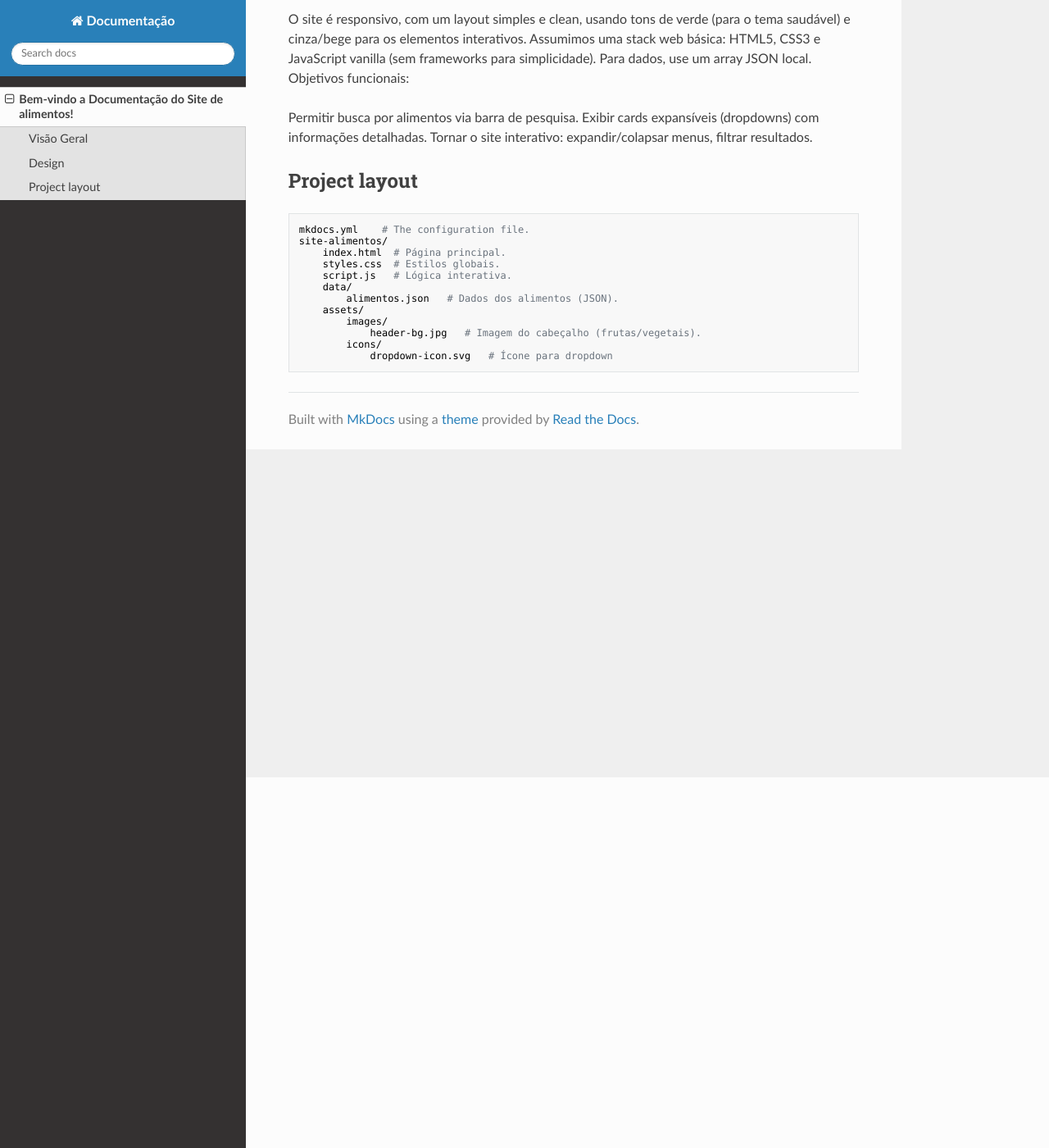
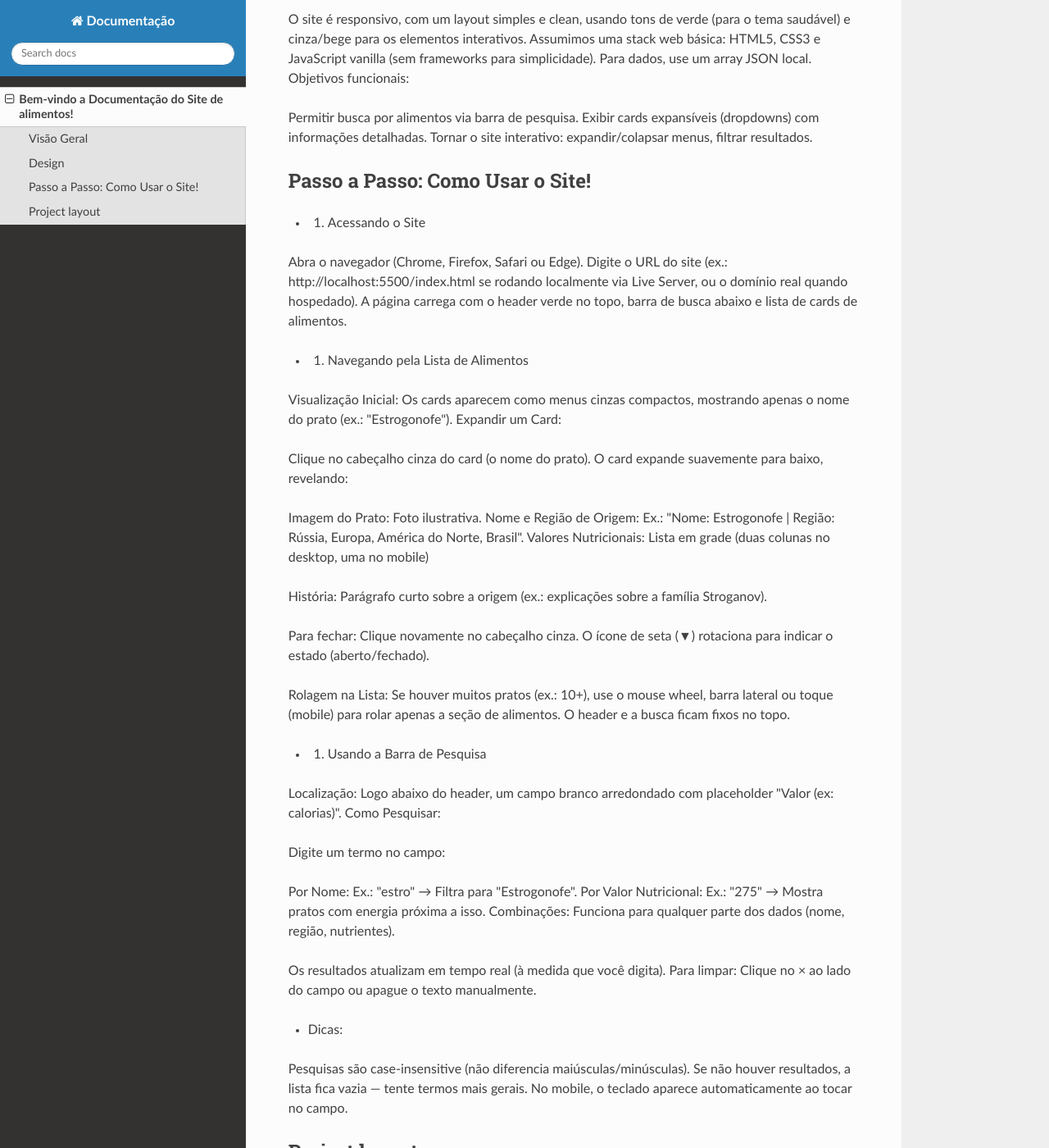
Before and after one commit to fRitaE/DocsSiteAlimentos, an MkDocs documentation site: the page built from docs/index.md, in a window 1280 px wide and 1400 px high, scrolled down 452 px. Shown: the whole window at 82% size. Built offline with MkDocs 1.6.1, drawn with Linux system fonts in a browser that asks for light colours; nearby versions of some CDN libraries.

Commit message:
Update index.md

```diff
--- a/docs/index.md
+++ b/docs/index.md
@@ -17,6 +17,53 @@ Permitir busca por alimentos via barra de pesquisa.
 Exibir cards expansíveis (dropdowns) com informações detalhadas.
 Tornar o site interativo: expandir/colapsar menus, filtrar resultados.
 
+##Passo a Passo: Como Usar o Site!
+
+* 1. Acessando o Site
+
+Abra o navegador (Chrome, Firefox, Safari ou Edge).
+Digite o URL do site (ex.: http://localhost:5500/index.html se rodando localmente via Live Server, ou o domínio real quando hospedado).
+A página carrega com o header verde no topo, barra de busca abaixo e lista de cards de alimentos.
+
+* 2. Navegando pela Lista de Alimentos
+
+Visualização Inicial: Os cards aparecem como menus cinzas compactos, mostrando apenas o nome do prato (ex.: "Estrogonofe").
+Expandir um Card:
+
+Clique no cabeçalho cinza do card (o nome do prato).
+O card expande suavemente para baixo, revelando:
+
+Imagem do Prato: Foto ilustrativa.
+Nome e Região de Origem: Ex.: "Nome: Estrogonofe | Região: Rússia, Europa, América do Norte, Brasil".
+Valores Nutricionais: Lista em grade (duas colunas no desktop, uma no mobile)
+
+História: Parágrafo curto sobre a origem (ex.: explicações sobre a família Stroganov).
+
+Para fechar: Clique novamente no cabeçalho cinza. O ícone de seta (▼) rotaciona para indicar o estado (aberto/fechado).
+
+Rolagem na Lista: Se houver muitos pratos (ex.: 10+), use o mouse wheel, barra lateral ou toque (mobile) para rolar apenas a seção de alimentos. O header e a busca ficam fixos no topo.
+
+* 3. Usando a Barra de Pesquisa
+
+Localização: Logo abaixo do header, um campo branco arredondado com placeholder "Valor (ex: calorias)".
+Como Pesquisar:
+
+Digite um termo no campo:
+
+Por Nome: Ex.: "estro" → Filtra para "Estrogonofe".
+Por Valor Nutricional: Ex.: "275" → Mostra pratos com energia próxima a isso.
+Combinações: Funciona para qualquer parte dos dados (nome, região, nutrientes).
+
+
+Os resultados atualizam em tempo real (à medida que você digita).
+Para limpar: Clique no × ao lado do campo ou apague o texto manualmente.
+
+* Dicas:
+
+Pesquisas são case-insensitive (não diferencia maiúsculas/minúsculas).
+Se não houver resultados, a lista fica vazia — tente termos mais gerais.
+No mobile, o teclado aparece automaticamente ao tocar no campo.
+
 ## Project layout
 
     mkdocs.yml    # The configuration file.
```
